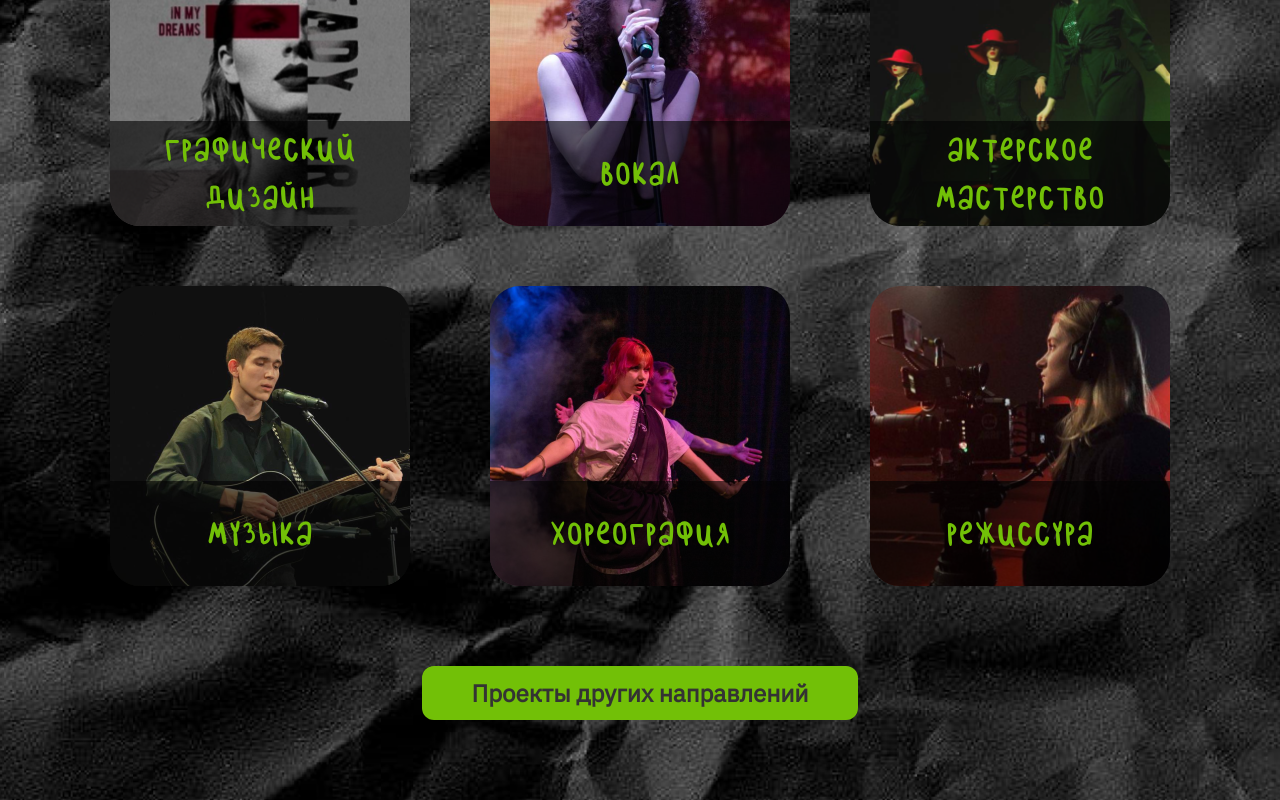
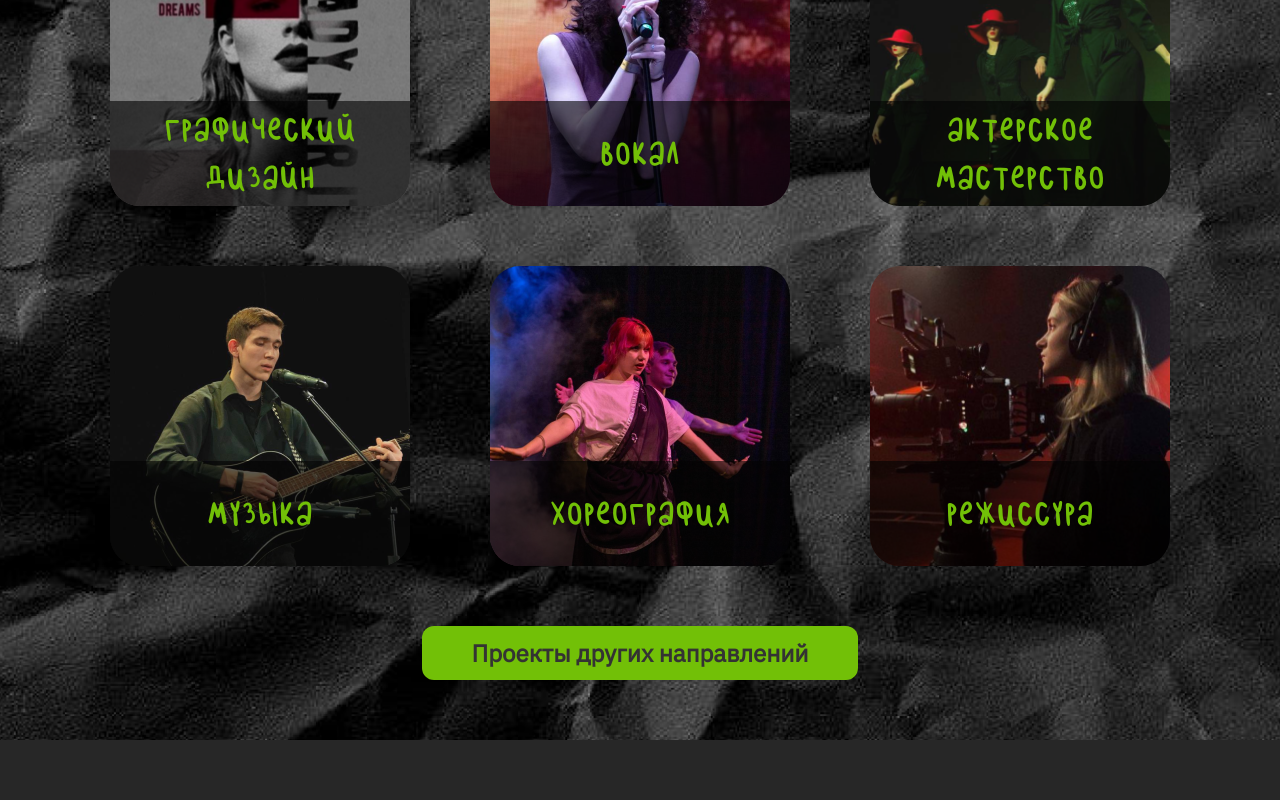
Before and after one commit to fultlin/doodle, a React (Create React App) app: page / in a window 1280 px wide. Shown: the part 2372-3172 px from the top of the page. After the commit the page ends 3112 px from the top, so only its background shows below. Built offline with nearby package versions, Linux system fonts and the light colour scheme.

Commit message:
section projects

```diff
--- a/src/components/main/Projects/Projects.scss
+++ b/src/components/main/Projects/Projects.scss
@@ -9,7 +9,7 @@
     align-items: center;
 
     &_grid {
-        margin: 80px 0;
+        margin: 60px 0;
         column-gap: 80px;
         row-gap: 60px;
         display: grid;
@@ -35,16 +35,16 @@
         font-weight: bold;
         text-decoration: none;
         padding: 15px 50px;
-        margin-bottom: 80px;
+        margin-bottom: 60px;
     }
 }
+
 .project {
 
     &__img {
         width: 100%;
         height: 100%;
         object-fit: cover;
-
         cursor: pointer;
     }
 
@@ -59,7 +59,7 @@
         left: 0;
         bottom: 0;
         width: 100%;
-        background-color: rgba(3, 3, 3,0.6);
+        background-color: rgba(3, 3, 3, 0.6);
         pointer-events: none;
         height: 35%;
         display: flex;
@@ -68,6 +68,7 @@
 
     }
 }
+
 .section-projects {
     background-image: url("./assets/projectsBg.png");
     background-position: center;
```
